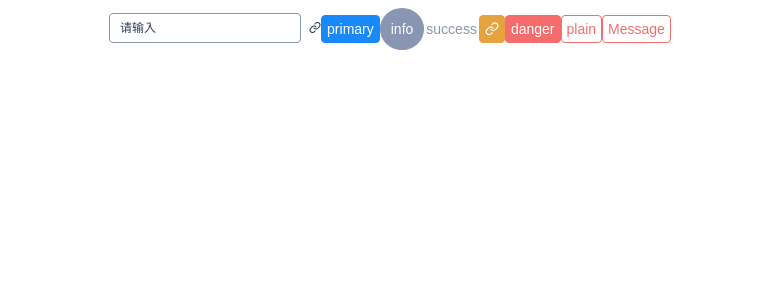
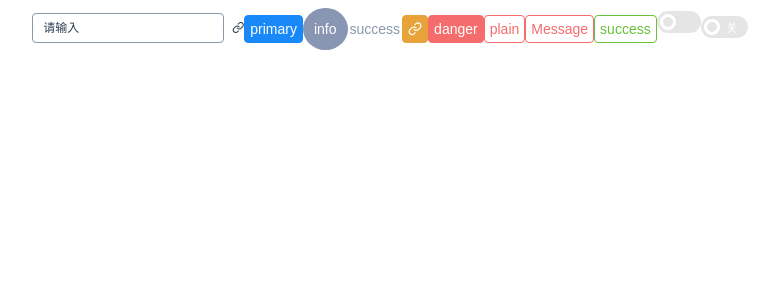
Before and after one commit to 13106728392/chl-ui-vue3, a Vue app: page / in a window 1280 px wide. Shown: the top 300 px of the page, without its empty margins (254-1033 px from the left). Built offline with nearby package versions, Linux system fonts and the light colour scheme.

Commit message:
添加switch

```diff
--- a/src/components/message/index.ts
+++ b/src/components/message/index.ts
@@ -1,28 +1,44 @@
-import element from './message.vue'
-import { createComponent } from '../../utils/component'
+import element from "./message.vue";
+import { createComponent } from "../../utils/component";
 
+function messageCreate({
+  content,
+  type,
+  duration,
+  onClose,
+}) {
+  const props = {
+    content,
+    type,
+    duration,
+    onClose,
+  };
+  // 创建message组件 el元素  props参数
+  const component = createComponent(element, props);
+  document.body.appendChild(component.vnode.el);
+  return component.setupState.close.bind(this);
+}
 
-function messageCreate(content:any, type:String, duration:Number) {
-    const props = {
+let oneKey: string | null = null;
+
+function message({ type, content, duration,onClose }) {
+  message({
+    type,
+    content,
+    duration,
+    onClose,
+  });
+}
+
+["info", "error", "success", "warning", "loading"].forEach((type) => {
+  oneKey || (oneKey = type);
+  message = ({ type, content, duration, onClose }) =>
+    messageCreate({
+      type,
       content,
-      type,
       duration,
-    }
+      onClose,
+    });
+});
 
-    const component = createComponent(element, props)
-    document.body.appendChild(component.vnode.el)
-    return component.setupState.close.bind(this)
-  }
-
-  let oneKey: string | null = null
-
-  function message(content: any, duration: any) {
-    message[oneKey](content, duration)
-  }
-
-  ;['info', 'error', 'success', 'warning', 'loading'].forEach((type) => {
-    oneKey || (oneKey = type)
-    message[type] = (content, duration) => messageCreate(content, type, duration)
-  })
-
-  export default message
+export default message;
--- a/src/components/message/message.vue
+++ b/src/components/message/message.vue
@@ -1,57 +1,62 @@
 <template>
   <transition name="slideY-fade" @after-leave="afterLeave" appear>
     <div class="c-message" :class="className[type]" v-show="isShow">
-      <span><i :class="icon[type]" />{{ content }}</span>
+      <i :class="icon[type]" />
+      <div class="content">
+        {{ content }}
+      </div>
+      <i class="c-icon-x close-able" @click="close" v-show="closeBtn" />
     </div>
   </transition>
 </template>
 
+<script lang="ts" setup>
+import {
+  defineEmits,
+  defineProps,
+  ref,
+  computed,
+  getCurrentInstance,
+} from "vue";
+import { icon, className } from "./type";
+import { isFunction } from "../../utils/isType";
 
-
-<script lang="ts" setup>
-import { defineEmits, defineProps, ref ,computed ,getCurrentInstance} from "vue";
-
-    name:'Message'
-    const instance = getCurrentInstance()
-    const isShow = ref(true)
+name: "Message";
+const instance = getCurrentInstance();
+const isShow = ref(true);
+let closeBtn = ref(false)
 
 const props = defineProps({
   content: [String, Number, Boolean],
+  type: {
     type: String,
+    default: "info",
+  },
   duration: {
     type: Number,
     default: 3000,
   },
-    })
+  onClose: {
+    type: Function,
+    default: ()=>{},
+  },
+});
+
 
 if (props.duration > 0) {
-      setTimeout(close, props.duration)
+  setTimeout(close, props.duration);
+}else{
+   closeBtn.value= true
 }
 
 function close() {
-      isShow.value = false
+  isShow.value = false;
 }
 
-    const icon = {
-      info: 'c-icon-info info',
-      error: 'c-icon-c-circle error',
-      success: 'c-icon-check-circle success',
-      warning: 'c-icon-alert-triangle warning',
-      loading: 'c-icon-loader loading',
+const afterLeave = () => {
+  if (props.onClose && isFunction(props.onClose)) {
+    props.onClose();
   }
-    const className = {
-        info: 'message-info',
-        error: 'message-error',
-        success: 'message-success',
-        warning: 'message-warning',
-        loading: 'message-loading',
-    }
-
-
-    const afterLeave = ()=>{
-        instance.vnode.el.parentElement?.removeChild(instance.vnode.el)
-    }
-
-
-
+  instance.vnode.el.parentElement?.removeChild(instance.vnode.el);
+};
 </script>
--- /dev/null
+++ b/src/components/message/type.ts
@@ -0,0 +1,15 @@
+export const icon = {
+  info: "c-icon-info info",
+  error: "c-icon-x error",
+  success: "c-icon-check-circle success",
+  warning: "c-icon-alert-triangle warning",
+  loading: "c-icon-loader loading",
+};
+
+export const className = {
+  info: "message-info",
+  error: "message-error",
+  success: "message-success",
+  warning: "message-warning",
+  loading: "message-loading",
+};
--- /dev/null
+++ b/src/components/switch/index.ts
@@ -0,0 +1,7 @@
+import element from './switch.vue'
+
+element.install = function(app) {
+  app.component(element.name, element)
+}
+
+export default element
--- /dev/null
+++ b/src/components/switch/switch.vue
@@ -0,0 +1,57 @@
+<template>
+    <button class="c-switch" @click="handerClick" :class="[
+        `c-switch-${type}`,
+        {
+            'c-switch-checked': modelValue,
+            'c-switch-disabled': disabled,
+        },
+    ]">
+        <span class="c-switch-inner">
+            <slot v-if="modelValue" name="open"></slot>
+            <slot v-else name="close"></slot>
+        </span>
+    </button>
+</template>
+<script lang="ts" setup>
+import {
+    defineEmits,
+    defineProps,
+    ref,
+    computed,
+    getCurrentInstance,
+} from "vue";
+name: 'Switch'
+const props = defineProps({
+    type: {
+        type: String,
+        default: 'primary',
+        validator: (value) =>
+            ['success', 'primary', 'warning', 'info', 'danger'].includes(value),
+    },
+    disabled: {
+        type: Boolean,
+        default: false
+    },
+    modelValue: {
+        type: Boolean,
+        default: false
+    }
+});
+
+
+const handerClick = () => {
+    console.log(props.modelValue)
+    if (props.disabled) {
+        return
+      }
+      emits('update:modelValue', !props.modelValue)
+      emits('change', !props.modelValue)
+}
+
+const emits = defineEmits(['update:modelValue','change'])
+
+
+
+
+
+</script>
--- a/src/example/App.vue
+++ b/src/example/App.vue
@@ -6,15 +6,21 @@
 
   <c-button type="primary" size="mini">primary</c-button>
   <c-button type="info" size="mini" circle>info</c-button>
-    <c-button type="text" size="mini" >success</c-button>
-    <c-button type="warning" size="mini" icon="c-icon-link"  ></c-button>
+  <c-button type="text" size="mini">success</c-button>
+  <c-button type="warning" size="mini" icon="c-icon-link"></c-button>
   <c-button type="danger" size="mini" @click="clickBtn">danger</c-button>
   <c-button type="danger" size="mini" plain>plain</c-button>
 
 
   <c-button type="danger" size="mini" @click="handerClick" plain>Message</c-button>
 
+  <c-button type="success" size="mini" @click="handerClick1" plain>success</c-button>
 
+ <c-switch v-model="state1">switch</c-switch>
+ <c-switch type="warning" v-model="state1" @change="defaultChange('switch2')">
+    <template #open>开</template>
+    <template #close>关</template>
+ </c-switch>
 
 
 
@@ -22,26 +28,56 @@
 </template>
 
 <script setup lang="ts">
-  import {getCurrentInstance} from 'vue'
-  import cInput from  '../components/input'
-  import cIcon from  '../components/icon'
-  import cButton from  '../components/button'
+import { getCurrentInstance,ref } from 'vue'
+import cInput from '../components/input'
+import cIcon from '../components/icon'
+import cButton from '../components/button'
+import cMessage from '../components/message'
+import cSwitch from '../components/switch'
 
-  const changeText =(data:string)=>{
+const changeText = (data: string) => {
   console.log(data)
 }
-  const clickBtn =()=>{
+const clickBtn = () => {
   console.log(55)
 }
 
+const state1= ref(false)
 const instance = getCurrentInstance()
-  console.log(instance)
-  const {$message} = instance.appContext.config.globalProperties
+const { $message } = instance.appContext.config.globalProperties
+const defaultChange = (val)=>{
+    console.log(val)
+}
 const handerClick = () => {
   // $message.success('你好呀')
-    $message.warning('你好呀')
+  $message(
+    {
+      content: 'error',
+      type: 'error',
+      onClose: () => {
+        console.log(6777)
+      },
+      duration: 0
+
+    }
+
+  )
+}
+
+const handerClick1 = ()=>{
+   $message(
+    {
+      content: 'success',
+      type: 'success',
+      onClose: () => {
+        console.log(77777)
+      },
+      // duration: 0
+    }
+  )
 }
 
 
 
+
 </script>
--- a/src/theme/index.less
+++ b/src/theme/index.less
@@ -11,14 +11,14 @@
 
 :root,
 [data-color-mode='light'] {
-  --default: #8997a4;
+  --default: #8898a7;
   --success: #67C23A;
   --primary: #1989FA;
   --danger: #F56C6C;
   --info: #8896B3;
-  --warning: #E6A23C;
+  --warning: #e7a23a;
   --white: #FFFFFF;
-  --black: #000;
+  --black:0, 0,0;
   --borderRadius: 6px;
 
   --mix-color: 68, 68, 68;
@@ -65,7 +65,7 @@
 // @import 'select';
 @import './message.less';
 // @import 'notice';
-// @import 'switch';
+@import './switch';
 // @import 'transition';
 // @import 'modal';
 // @import 'tooltip';
@@ -103,19 +103,19 @@ html {
 }
 
 .info {
-  color: rgb(var(--info));
+  color: var(--info);
 }
 
 .error {
-  color: rgb(var(--danger));
+  color: var(--danger);
 }
 
 .success {
-  color: rgb(var(--success));
+  color: var(--success);
 }
 
 .warning {
-  color: rgb(var(--warning));
+  color: var(--warning);
 }
 
 i.c-arrow {
--- a/src/theme/input.less
+++ b/src/theme/input.less
@@ -2,6 +2,7 @@
   .c-from-input {
     font-size: 12px;
     display: inline-flex;
+    position: relative;
     align-items: center;
     margin-bottom: 1em;
 
@@ -41,16 +42,18 @@
       cursor: pointer;
       width: 15px;
       height: 15px;
+      right: 15px;
       display: flex;
       align-items: center;
       justify-content: center;
       background-color: var(--line-color);
       border-radius: 50%;
       transition: all .25s ease;
-      color: rgb(var(--white));
+      color: var(--default);
 
       &:hover{
-        background-color: rgb(var(--danger));
+        background-color: var(--info);
+        color: var(--white);
       }
     }
 
--- /dev/null
+++ b/src/theme/switch.less
@@ -0,0 +1,84 @@
+.c-switch {
+    min-width: 44px;
+    height: 22px;
+    position: relative;
+    border: none;
+    border-radius: 20px;
+    display: inline-block;
+    cursor: pointer;
+    outline: none;
+    text-align: right;
+    transition: all .3s ease;
+    color:var(--white);
+    font-size: 12px;
+    padding-left: 25px;
+    padding-right: 10px;
+    background-color: var(--hover-background-color);
+
+    &::before {
+        content: "";
+        width: 16px;
+        height: 16px;
+        position: absolute;
+        top: 3px;
+        left: 3px;
+        border-radius: 20px;
+        overflow: hidden;
+        background-color: transparent;
+        border: 3px solid #FFF;
+        transform: translateX(0);
+        transition: .3s;
+    }
+
+    &.c-switch-disabled {
+        opacity: 0.4;
+        cursor: not-allowed;
+    }
+
+    &.c-switch-checked {
+        text-align: left;
+        padding-right: 25px;
+        padding-left: 10px;
+
+        &.c-switch-primary {
+            background-color:var(--primary);
+        }
+
+        &.c-switch-info {
+            background-color:var(--info);
+        }
+
+        &.c-switch-danger {
+            background-color:var(--danger);
+        }
+
+        &.c-switch-success {
+            background-color:var(--success);
+        }
+
+        &.c-switch-warning {
+            background-color:var(--warning);
+        }
+
+        &.c-switch-disabled {
+            &::before {
+                border-color: #fff;
+                background-color: #FFF;
+            }
+        }
+
+        &::before {
+            left: 100%;
+            margin-left: -3px;
+            background-color: #FFF;
+            transform: translateX(-100%)
+        }
+
+    }
+
+    &:active::before {
+        width: 21px;
+    }
+
+
+}
```
Also changed, not shown: src/theme/message.less (+35 -20 lines). Lines whose indentation alone changed are shown as unchanged.
